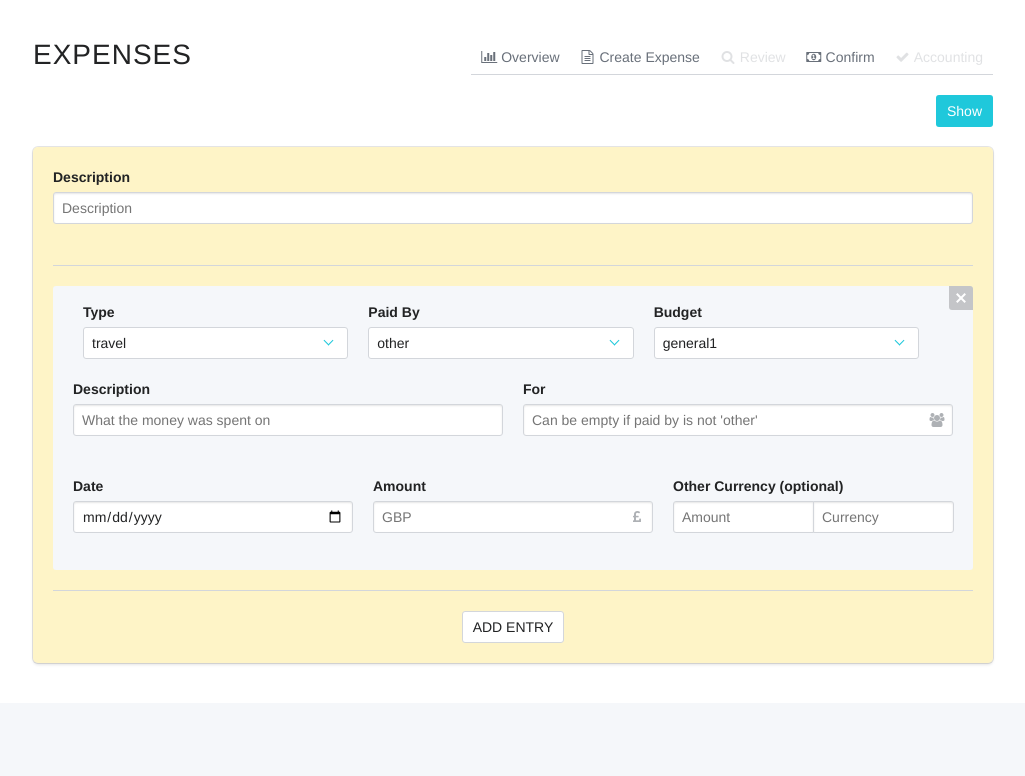
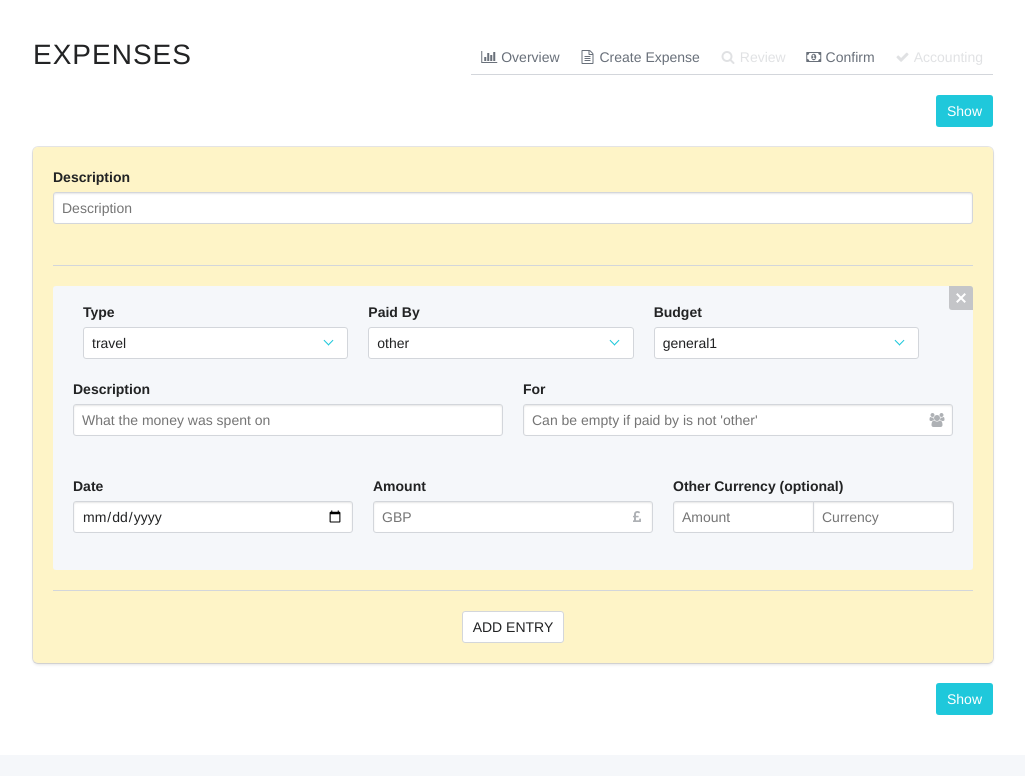
Before and after one commit to jaheba/expenses-viewer, a Flask app: page /new in a window 1280 px wide. Shown: the top 776 px of the page, without its empty margins (127-1152 px from the left). Run offline with Flask 2, Linux system fonts and the light colour scheme; parts of the project's set-up code (start-up, migrations or seed data) failed here and were passed over.

Commit message:
Double trouble

```diff
--- a/exp_viewer/templates/new.html
+++ b/exp_viewer/templates/new.html
@@ -2,10 +2,6 @@
 {% from "expense.macro.html" import expense_table %}
 
 {% block body %}
-
-<div class="navbar-right">
-  <p class="navbar-item"><a id="show-btn" class="button is-primary">Show</a></p>
-</div>
 
 <script id="template" type="html/tpl">
 <div>
@@ -115,6 +111,10 @@
 </div>
 </script>
 
+<div class="navbar-right">
+  <p class="navbar-item"><a class="show-btn button is-primary">Show</a></p>
+</div>
+
 <div class="container">
 <br>
 <div class="box is-warning">
@@ -138,6 +138,11 @@
   </div>
 
 </div>
+</div>
+
+<br>
+<div class="navbar-right">
+  <p class="navbar-item"><a class="show-btn button is-primary">Show</a></p>
 </div>
 
 <div class="modal">
@@ -264,7 +269,7 @@ $(function(){
     });
   };
 
-  $("#show-btn").click(show);
+  $(".show-btn").click(show);
   $(".close, .modal-background").click(e => $(".modal").removeClass("is-active") )
 
   $(".copy").click(e => copyToClipboard($("#modal-content")));
```
